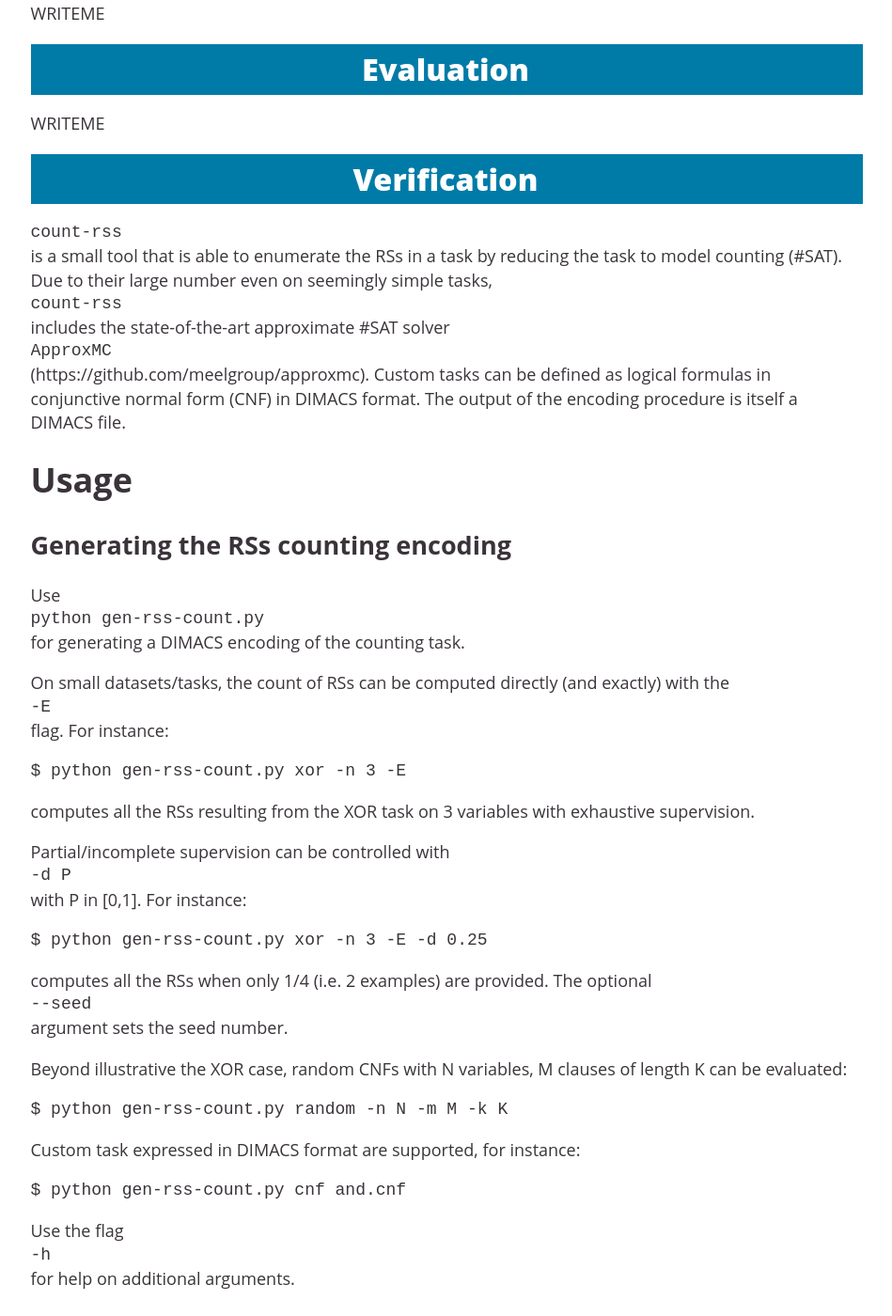
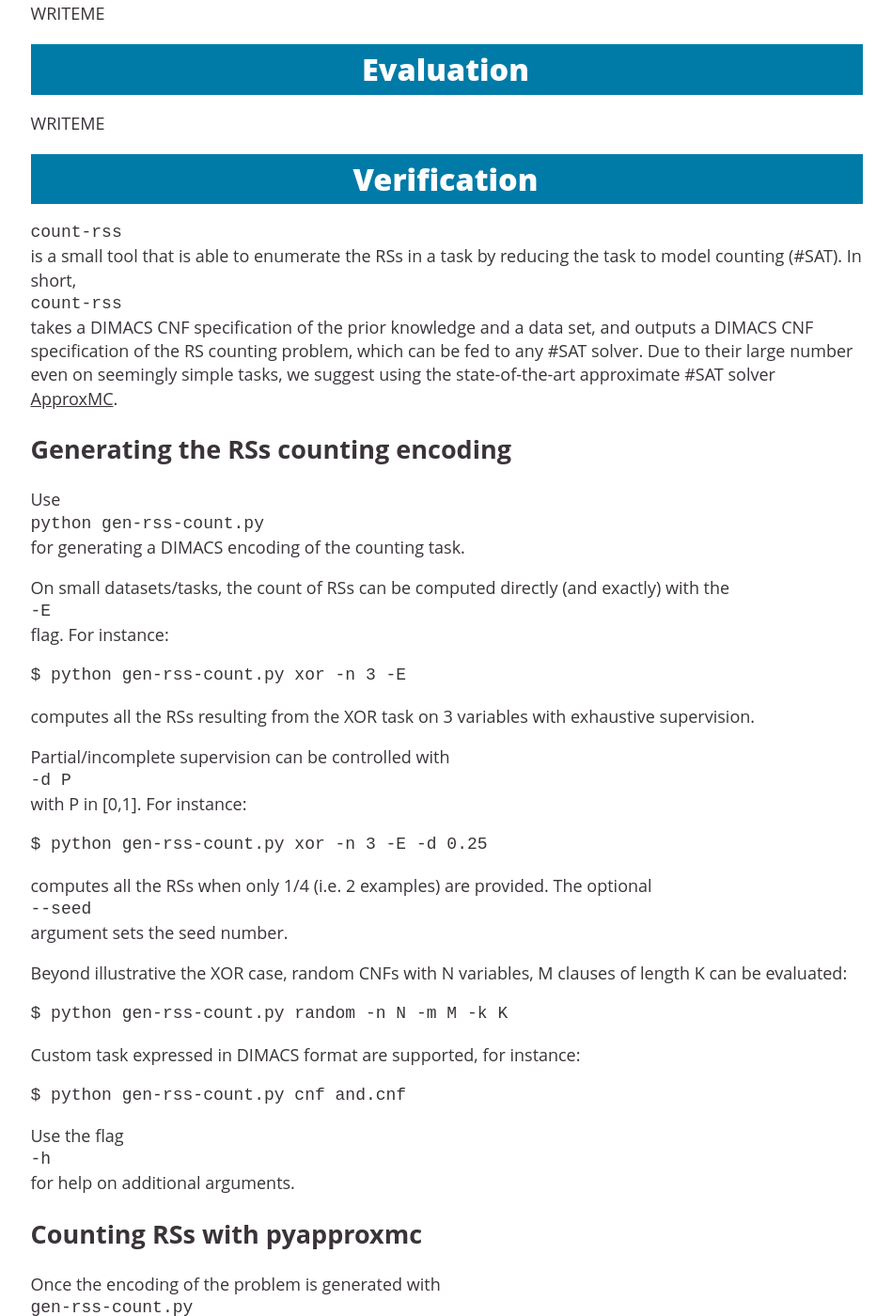
Before and after one commit to unitn-sml/rsbench, a Jekyll site: the page built from index.md, in a window 1280 px wide and 1400 px high, scrolled down 5900 px. Shown: the whole window at 94% size, without its empty margins (165-1114 px from the left). Built offline with Jekyll 4.4.1, drawn with Linux system fonts in a browser that asks for light colours; our own code applies the rules of GitHub Pages for plain Markdown files; some of the changed text lies outside the part shown.

Commit message:
index: slightly reword the verification section.

````diff
--- a/index.md
+++ b/index.md
@@ -153,12 +153,14 @@ WRITEME
 
 <h1 class="heading blue"><a name="verification">Verification</a></h1>
 
-`count-rss` is a small tool that is able to enumerate the RSs in a task by reducing the task to model counting (\#SAT).
-Due to their large number even on seemingly simple tasks, `count-rss` includes the state-of-the-art approximate \#SAT solver `ApproxMC` (https://github.com/meelgroup/approxmc).
-Custom tasks can be defined as logical formulas in conjunctive normal form (CNF) in DIMACS format.
-The output of the encoding procedure is itself a DIMACS file.
+`count-rss` is a small tool that is able to enumerate the RSs in a task by
+reducing the task to model counting (\#SAT).  In short, `count-rss` takes a
+DIMACS CNF specification of the prior knowledge and a data set, and outputs a
+DIMACS CNF specification of the RS counting problem, which can be fed to any
+\#SAT solver. Due to their large number even on seemingly simple tasks, we
+suggest using the state-of-the-art approximate \#SAT solver
+[ApproxMC](https://github.com/meelgroup/approxmc).
 
-# Usage
 
 ## Generating the RSs counting encoding
 
@@ -191,13 +193,18 @@ $ python gen-rss-count.py cnf and.cnf
 
 Use the flag `-h` for help on additional arguments.
 
-## Approximately count RSs via approximate model counting
+
+## Counting RSs with pyapproxmc
 
 Once the encoding of the problem is generated with `gen-rss-count.py`, use:
 ```
 $ python count-amc.py PATH --epsilon E --delta D
 ```
 for obtaining an (epsilon,delta)-approximation of the exact RS count.
+
+Alternative solvers can be used analogously.  Exact solvers include
+[pyeda](https://pyeda.readthedocs.io/en/latest/) and
+[pysdd](https://github.com/wannesm/PySDD).
 
 
 <h1 class="heading blue"><a name="license">License</a></h1>
````
